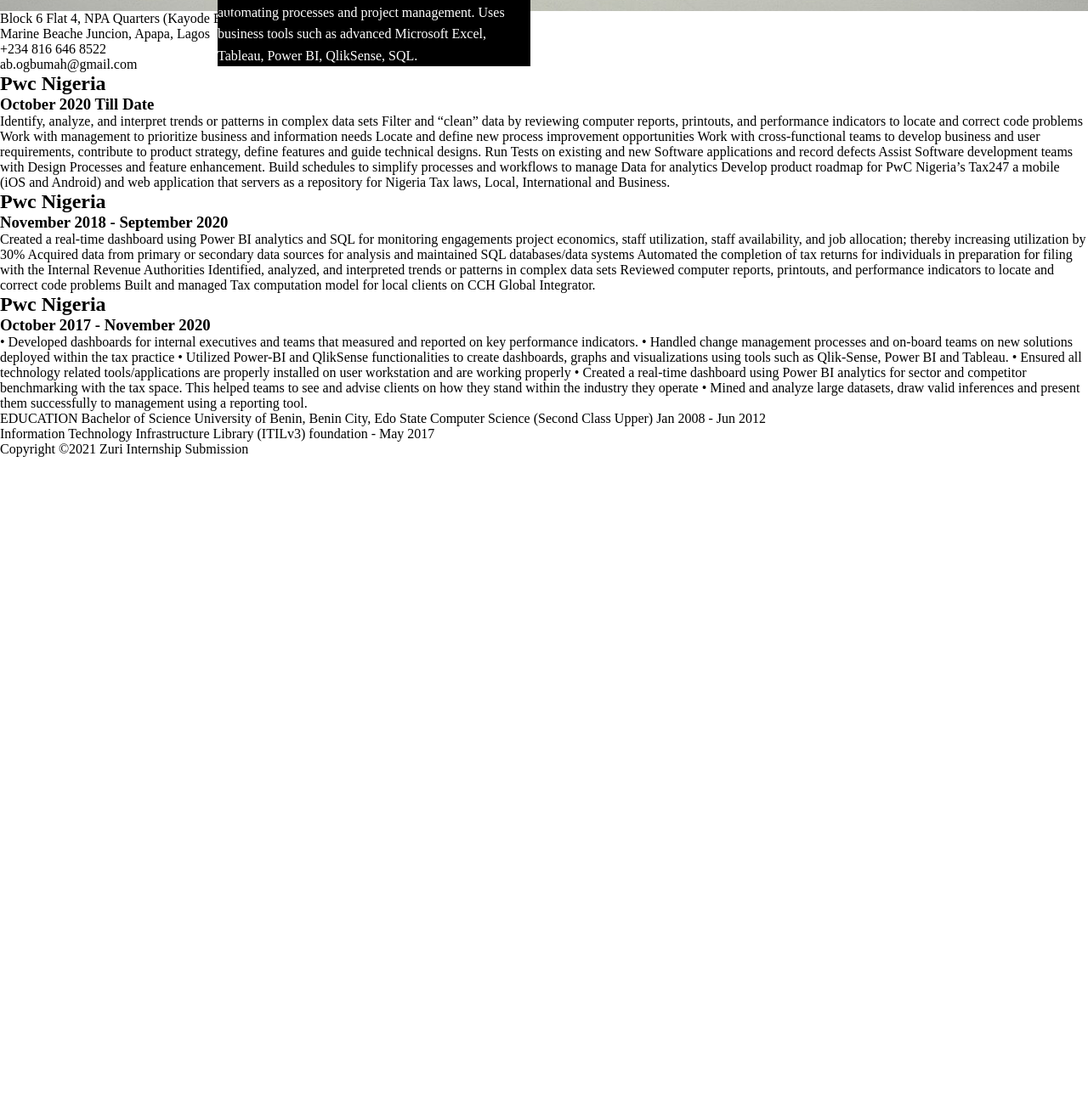
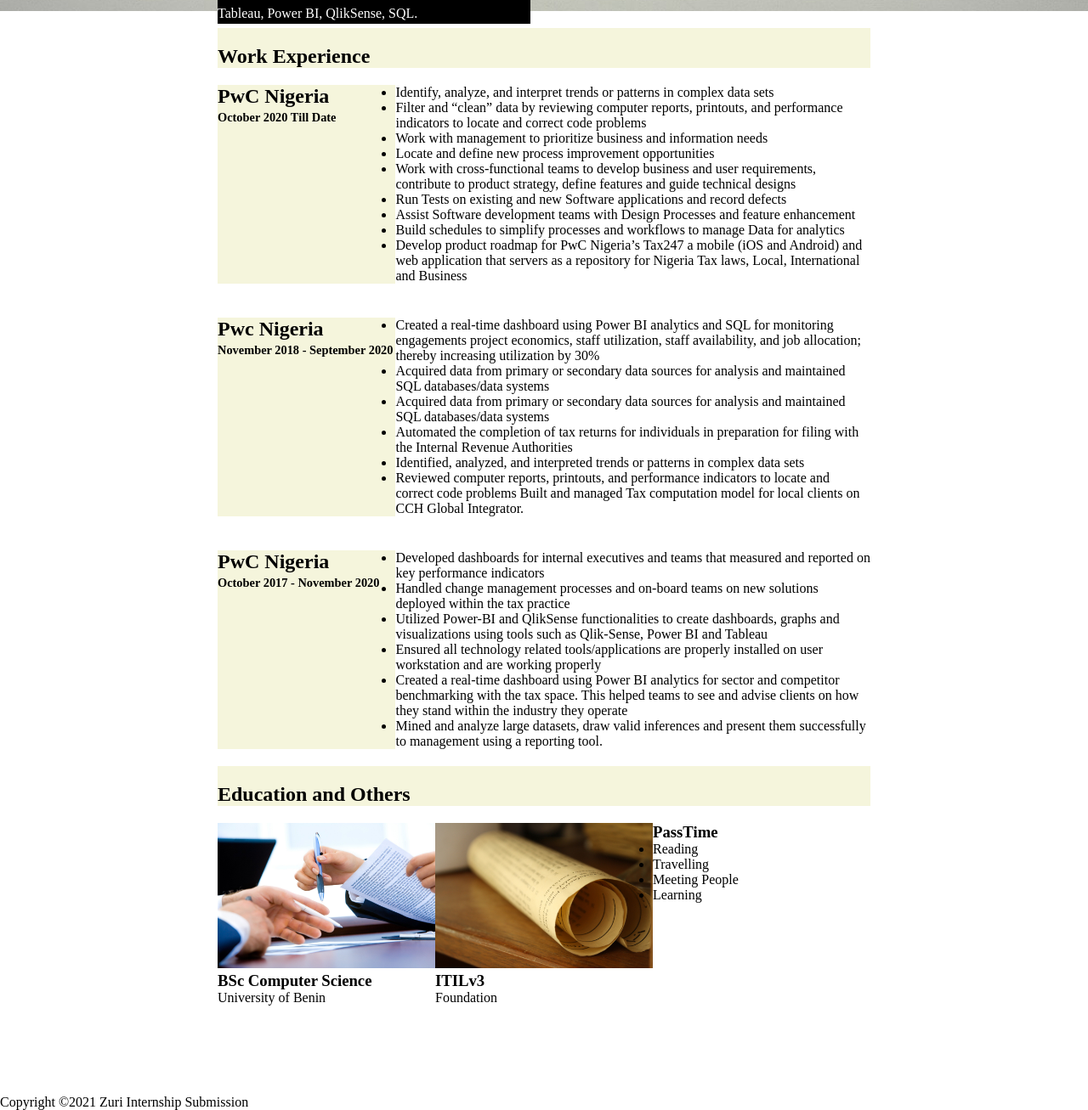
Before and after one commit to Abraham-Ogbumah/Resume, a plain HTML site: page index.html in a window 1280 px wide. Shown: the part 587-1894 px from the top of the page at 85% size. Before the commit the page ends 1125 px from the top, so only its background shows below. Drawn offline with Linux system fonts and the light colour scheme.

Commit message:
Updates to multiple files
Updates were made across multiple files

```diff
--- a/index.html
+++ b/index.html
@@ -13,17 +13,13 @@
 
 <body>
 
-
     <section id="aboutMe">
         <nav>
             <ul>
                 <li>About Me</li>
-                <li>Profile Summary</li>
                 <li>Work Experience</li>
-                <li>Education</li>
-                <li>Certification</li>
-                <li>Interest and Pastime</li>
-                <li>Referee</li>
+                <li>Education and Others</li>
+                <li>Contact Me</li>
             </ul>
         </nav>
         <div class="profile">
@@ -50,63 +46,95 @@
 
     </section>
 
-    <section id="">
-        <div class="profileDetails">
-
-            <p>Block 6 Flat 4, NPA Quarters (Kayode Estate)</p>
-            <p>Marine Beache Juncion, Apapa, Lagos</p>
-            <p>+234 816 646 8522</p>
-            <p>ab.ogbumah@gmail.com</p>
-        </div>
-
-    </section>
-
     <section id="workExperience">
+        <h1 class="section-title">Work Experience</h1>
+        <div class="experience profile">
             <div class="employer">
-            <h2>Pwc Nigeria</h2>
+                <h2>PwC Nigeria</h2>
                 <h3>October 2020 Till Date</h3>
             </div>
             <div class="jobDescription">
-            Identify, analyze, and interpret trends or patterns in complex data sets Filter and “clean” data by reviewing computer reports, printouts, and performance indicators to locate and correct code problems Work with management to prioritize business and information
-            needs Locate and define new process improvement opportunities Work with cross-functional teams to develop business and user requirements, contribute to product strategy, define features and guide technical designs. Run Tests on existing and
-            new Software applications and record defects Assist Software development teams with Design Processes and feature enhancement. Build schedules to simplify processes and workflows to manage Data for analytics Develop product roadmap for PwC
-            Nigeria’s Tax247 a mobile (iOS and Android) and web application that servers as a repository for Nigeria Tax laws, Local, International and Business.
+                <ul>
+                    <li>Identify, analyze, and interpret trends or patterns in complex data sets</li>
+                    <li>Filter and “clean” data by reviewing computer reports, printouts, and performance indicators to locate and correct code problems</li>
+                    <li>Work with management to prioritize business and information needs</li>
+                    <li>Locate and define new process improvement opportunities</li>
+                    <li>Work with cross-functional teams to develop business and user requirements, contribute to product strategy, define features and guide technical designs</li>
+                    <li>Run Tests on existing and new Software applications and record defects</li>
+                    <li>Assist Software development teams with Design Processes and feature enhancement</li>
+                    <li>Build schedules to simplify processes and workflows to manage Data for analytics</li>
+                    <li>Develop product roadmap for PwC Nigeria’s Tax247 a mobile (iOS and Android) and web application that servers as a repository for Nigeria Tax laws, Local, International and Business</li>
+                </ul>
+            </div>
         </div>
 
+        <div class="experience profile">
             <div class="employer">
                 <h2>Pwc Nigeria</h2>
                 <h3>November 2018 - September 2020</h3>
             </div>
             <div class="jobDescription">
-            Created a real-time dashboard using Power BI analytics and SQL for monitoring engagements project economics, staff utilization, staff availability, and job allocation; thereby increasing utilization by 30% Acquired data from primary or secondary data
-            sources for analysis and maintained SQL databases/data systems Automated the completion of tax returns for individuals in preparation for filing with the Internal Revenue Authorities Identified, analyzed, and interpreted trends or patterns
-            in complex data sets Reviewed computer reports, printouts, and performance indicators to locate and correct code problems Built and managed Tax computation model for local clients on CCH Global Integrator.
+                <ul>
+                    <li>Created a real-time dashboard using Power BI analytics and SQL for monitoring engagements project economics, staff utilization, staff availability, and job allocation; thereby increasing utilization by 30%</li>
+                    <li>Acquired data from primary or secondary data sources for analysis and maintained SQL databases/data systems</li>
+                    <li>Acquired data from primary or secondary data sources for analysis and maintained SQL databases/data systems</li>
+                    <li>Automated the completion of tax returns for individuals in preparation for filing with the Internal Revenue Authorities</li>
+                    <li>Identified, analyzed, and interpreted trends or patterns in complex data sets</li>
+                    <li>Reviewed computer reports, printouts, and performance indicators to locate and correct code problems Built and managed Tax computation model for local clients on CCH Global Integrator.</li>
+                </ul>
+            </div>
         </div>
 
+        <div class="experience profile">
             <div class="employer">
-            <h2>Pwc Nigeria</h2>
+                <h2>PwC Nigeria</h2>
                 <h3>October 2017 - November 2020</h3>
             </div>
             <div class="jobDescription">
-            • Developed dashboards for internal executives and teams that measured and reported on key performance indicators. • Handled change management processes and on-board teams on new solutions deployed within the tax practice • Utilized Power-BI and QlikSense
-            functionalities to create dashboards, graphs and visualizations using tools such as Qlik-Sense, Power BI and Tableau. • Ensured all technology related tools/applications are properly installed on user workstation and are working properly •
-            Created a real-time dashboard using Power BI analytics for sector and competitor benchmarking with the tax space. This helped teams to see and advise clients on how they stand within the industry they operate • Mined and analyze large datasets,
-            draw valid inferences and present them successfully to management using a reporting tool.
+                <ul>
+                    <li>Developed dashboards for internal executives and teams that measured and reported on key performance indicators</li>
+                    <li>Handled change management processes and on-board teams on new solutions deployed within the tax practice</li>
+                    <li>Utilized Power-BI and QlikSense functionalities to create dashboards, graphs and visualizations using tools such as Qlik-Sense, Power BI and Tableau</li>
+                    <li>Ensured all technology related tools/applications are properly installed on user workstation and are working properly</li>
+                    <li>Created a real-time dashboard using Power BI analytics for sector and competitor benchmarking with the tax space. This helped teams to see and advise clients on how they stand within the industry they operate</li>
+                    <li>Mined and analyze large datasets, draw valid inferences and present them successfully to management using a reporting tool.</li>
+                </ul>
             </div>
+        </div>
+
     </section>
 
     <section id="education">
-        EDUCATION Bachelor of Science University of Benin, Benin City, Edo State Computer Science (Second Class Upper) Jan 2008 - Jun 2012
+        <h1 class="section-title">Education and Others</h1>
+        <div class="edu-sec profile">
+            <div class="education card">
+                <img src="./img/education.jpg" alt="education">
+                <h3>BSc Computer Science</h3>
+                <p>University of Benin</p>
+            </div>
+
+            <div class="certification card">
+                <img src="./img/certification2.jpg" alt="certification">
+                <h3>ITILv3</h3>
+                <p>Foundation</p>
+            </div>
+
+            <div class="passtime card">
+                <h3>PassTime</h3>
+                <ul>
+                    <li>Reading</li>
+                    <li>Travelling</li>
+                    <li>Meeting People</li>
+                    <li>Learning</li>
+                </ul>
+            </div>
+        </div>
     </section>
-
-    <section class="certification">
-        Information Technology Infrastructure Library (ITILv3) foundation - May 2017
-    </section>
-
 
     <footer>
         <p>Copyright &copy2021 Zuri Internship Submission</p>
     </footer>
+
     <script src="" async defer></script>
 </body>
 
--- a/styles/styles.css
+++ b/styles/styles.css
@@ -41,8 +41,8 @@ nav li a:hover {
     margin: 0 auto;
     display: flex;
     justify-content: space-between;
-    padding-top: 50px;
-    padding-bottom: 50px;
+    padding-top: 20px;
+    padding-bottom: 20px;
 }
 
 .div-resize {
@@ -75,3 +75,43 @@ nav li a:hover {
     background-color: black;
     color: white;
 }
+
+.name {
+    font-size: 3.5rem;
+}
+
+.employer {
+    width: 300px;
+    background-color: beige;
+    color: black;
+}
+
+.jobDescription {
+    width: 800px;
+}
+
+.employer h3 {
+    font-size: 0.9rem;
+    margin-top: 2.5px;
+}
+
+.card {
+    width: 300px;
+    height: 300px;
+}
+
+.card img {
+    max-width: 100%;
+    max-height: 250pc;
+}
+
+.section-title {
+    background-color: beige;
+    padding-top: 20px;
+    margin: 0 auto;
+    width: 60%;
+}
+
+#aboutMe {
+    margin-bottom: 20px;
+}
```
Also changed, not shown: img/certification.jpg (added), img/certification2.jpg (added), img/education.jpg (added). Lines whose indentation alone changed are shown as unchanged.
